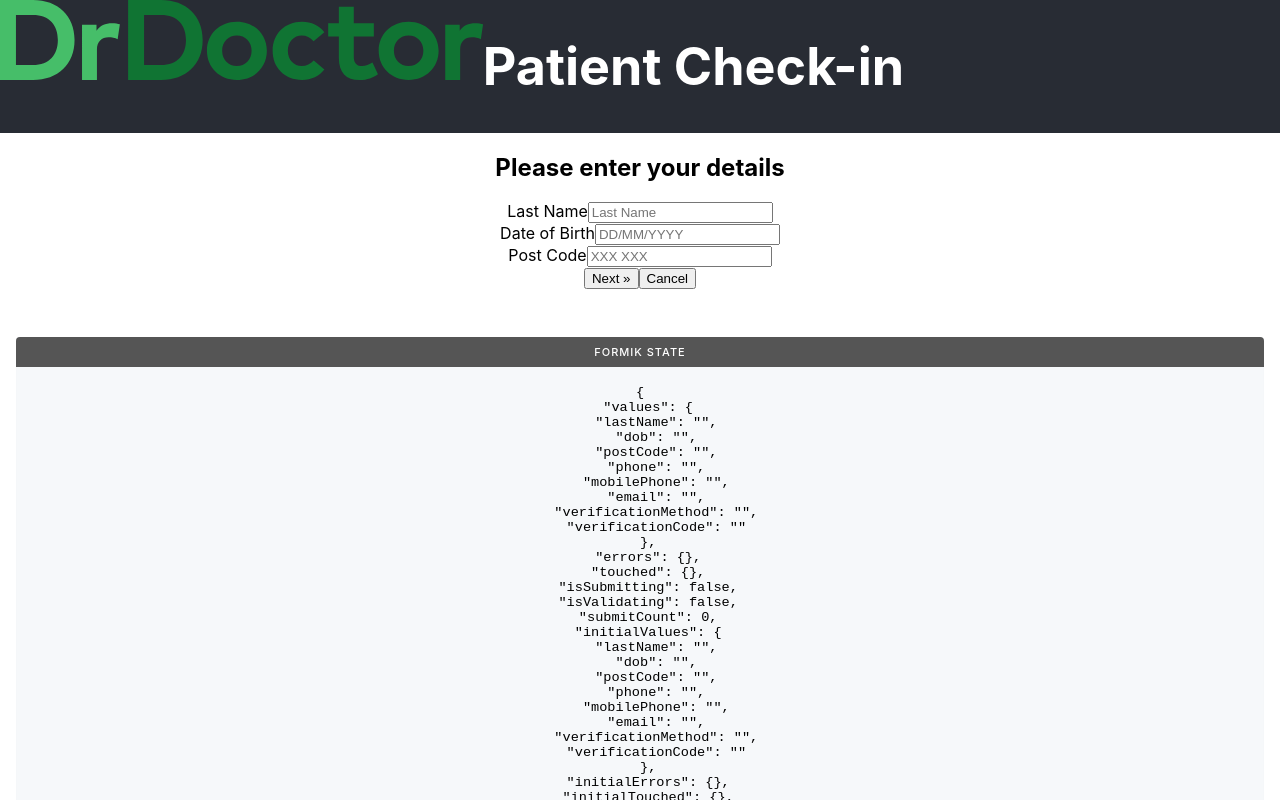
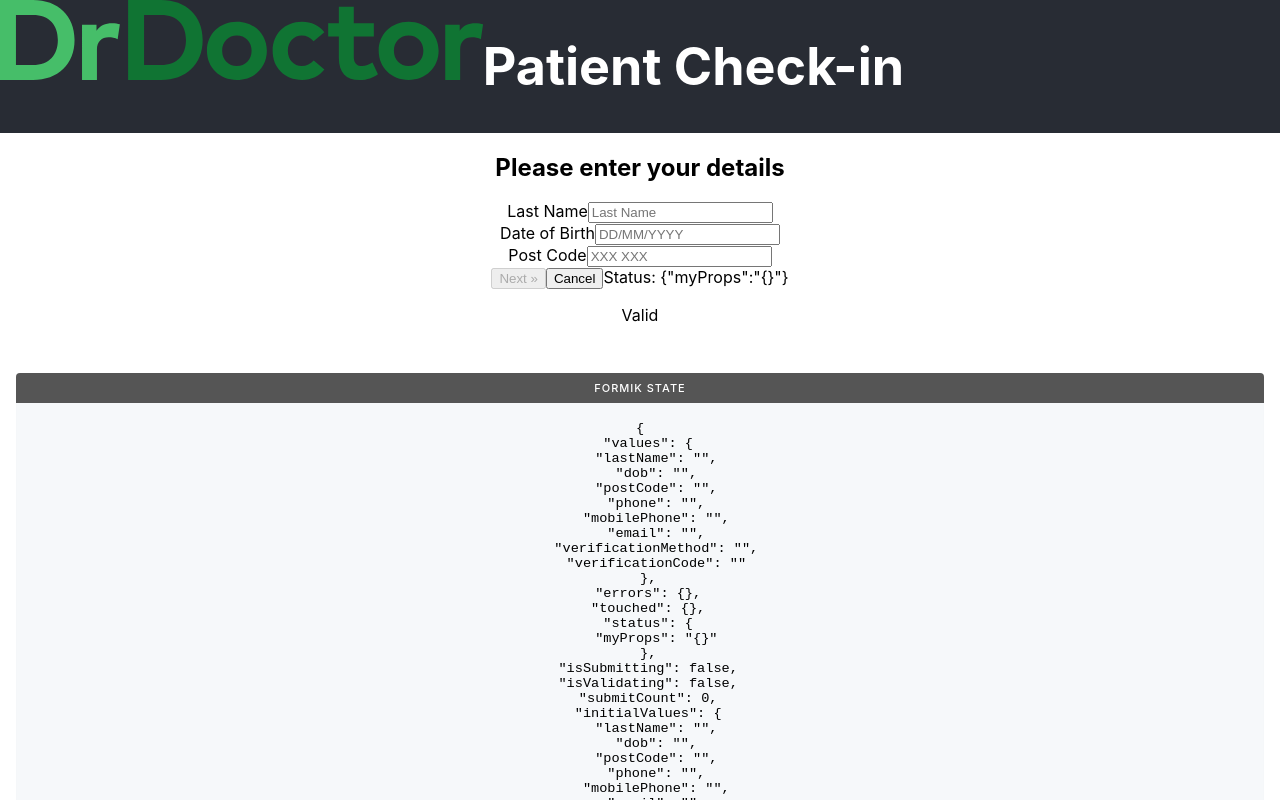
Before and after one commit to sengeezer/schenker, a React (Create React App) app: page /step1 in a window 1280 px wide. Shown: the top 800 px of the page. Built offline with nearby package versions, Linux system fonts and the light colour scheme.

Commit message:
Invalid fields now prevent flow progression

```diff
--- a/src/components/Wizard.js
+++ b/src/components/Wizard.js
@@ -1,4 +1,4 @@
-import React from 'react';
+import React, { useState } from 'react';
 import {
   BrowserRouter as Router,
   Route,
@@ -28,8 +28,15 @@ const BaseForm = ({
   isValidating,
   handleSubmit,
   validateField,
-  validateForm
-}) => (
+  validateForm,
+  isValid,
+  status
+}) => {
+  let [isBlocking, setIsBlocking] = useState(false);
+
+  // isValid ? setIsBlocking(false) : setIsBlocking(true);
+
+  return (
   <Router>
     <div className="wizard">
       <form onSubmit={handleSubmit}>
@@ -41,6 +48,8 @@ const BaseForm = ({
                                     validateLastName={validateLastName}
                                     validatePostCode={validatePostCode}
                                     validateDob={validateDob}
+                                    isValid={isValid}
+                                    status={status}
                                   />}
           />
           <Route
@@ -49,7 +58,7 @@ const BaseForm = ({
           />
           <Route
             path="/step3"
-            render={routeProps => <Page3 {...routeProps} validateCode={validateCode} />}
+            render={routeProps => <Page3 {...routeProps} validateCode={validateCode} isValid={isValid} />}
           />
           <Route
             path="/step4"
@@ -57,12 +66,12 @@ const BaseForm = ({
           />
           <Redirect to="/step1" />
         </Switch>
-
+        {isValid ? <p>Valid</p> : <p>Invalid</p>}
         <Debug />
       </form>
     </div>
   </Router>
-);
+)};
 
 export const EnhancedForm = withFormik({
   // setup initial values
@@ -77,8 +86,13 @@ export const EnhancedForm = withFormik({
     verificationCode: ''
   }),
 
+  mapPropsToStatus: props => ({
+    // isValid: props.isValid,
+    myProps: JSON.stringify(props),
+  }),
+
   validate: (values, props) => {
-    console.log('props: ', props);
+    console.log('props1: ', props);
 
     const errors = {};
 
--- a/src/components/pages/Page1.js
+++ b/src/components/pages/Page1.js
@@ -2,8 +2,13 @@ import React, { Fragment, useState } from 'react';
 import { Link } from 'react-router-dom';
 import { Field, ErrorMessage } from 'formik';
 
-const Page1 = ({ validateLastName, validatePostCode, validateDob}) => {
-  let [isBlocking, setIsBlocking] = useState(false);
+const Page1 = ({ validateLastName, validatePostCode, validateDob, isValid, status}) => {
+  // while !isValid, setIsBlocking = true
+  // let [isBlocking, setIsBlocking] = useState(false);
+  // let disableButtons = !isValid.toString();
+
+  let [disableButton] = useState(isValid);
+  // isValid ? setIsBlocking(false) : setIsBlocking(true);
 
   return (
   <Fragment>
@@ -43,10 +48,12 @@ const Page1 = ({ validateLastName, validatePostCode, validateDob}) => {
     </div>
     <Link to="/step2">
       {/* TODO: Do not action if isBlocking(?) */}
-      <button type="button">Next »</button>
+      <button type="button" disabled={disableButton}>Next »</button>
     </Link>
     {/* TODO: Should clear all fields */}
     <button type="reset">Cancel</button>
+    {/* {isValid ? <p>Valid</p> : <p>Invalid</p>} */}
+    {`Status: ${JSON.stringify(status)}`}
   </Fragment>
 )
 };
--- a/src/components/pages/Page2.js
+++ b/src/components/pages/Page2.js
@@ -4,8 +4,8 @@ import { Field, ErrorMessage } from 'formik';
 
 const required = value => (value ? undefined : 'Required');
 
-const Page2 = () => {
-  let [isBlocking, setIsBlocking] = useState(false);
+const Page2 = ({ isValid }) => {
+  let [disableButton] = useState(isValid);
 
   return (
   <Fragment>
@@ -25,7 +25,7 @@ const Page2 = () => {
       <button type="button">« Previous</button>
     </Link>
     <Link to="/step3">
-      <button type="button">Next »</button>
+      <button type="button" disabled={disableButton}>Next »</button>
     </Link>
   </Fragment>
 )
--- a/src/components/pages/Page3.js
+++ b/src/components/pages/Page3.js
@@ -2,8 +2,8 @@ import React, { Fragment, useState } from 'react';
 import { Link } from 'react-router-dom';
 import { Field, ErrorMessage } from 'formik';
 
-const Page3 = ({ validateCode }) => {
-  let [isBlocking, setIsBlocking] = useState(false);
+const Page3 = ({ validateCode, isValid }) => {
+  let [disableButton] = useState(isValid);
 
   return (
   <Fragment>
@@ -24,7 +24,7 @@ const Page3 = ({ validateCode }) => {
       <button type="button">« Previous</button>
     </Link>
     <Link to="/step4">
-      <button type="submit">Submit</button>
+      <button type="submit" disabled={disableButton}>Submit</button>
     </Link>
   </Fragment>
 )
```
